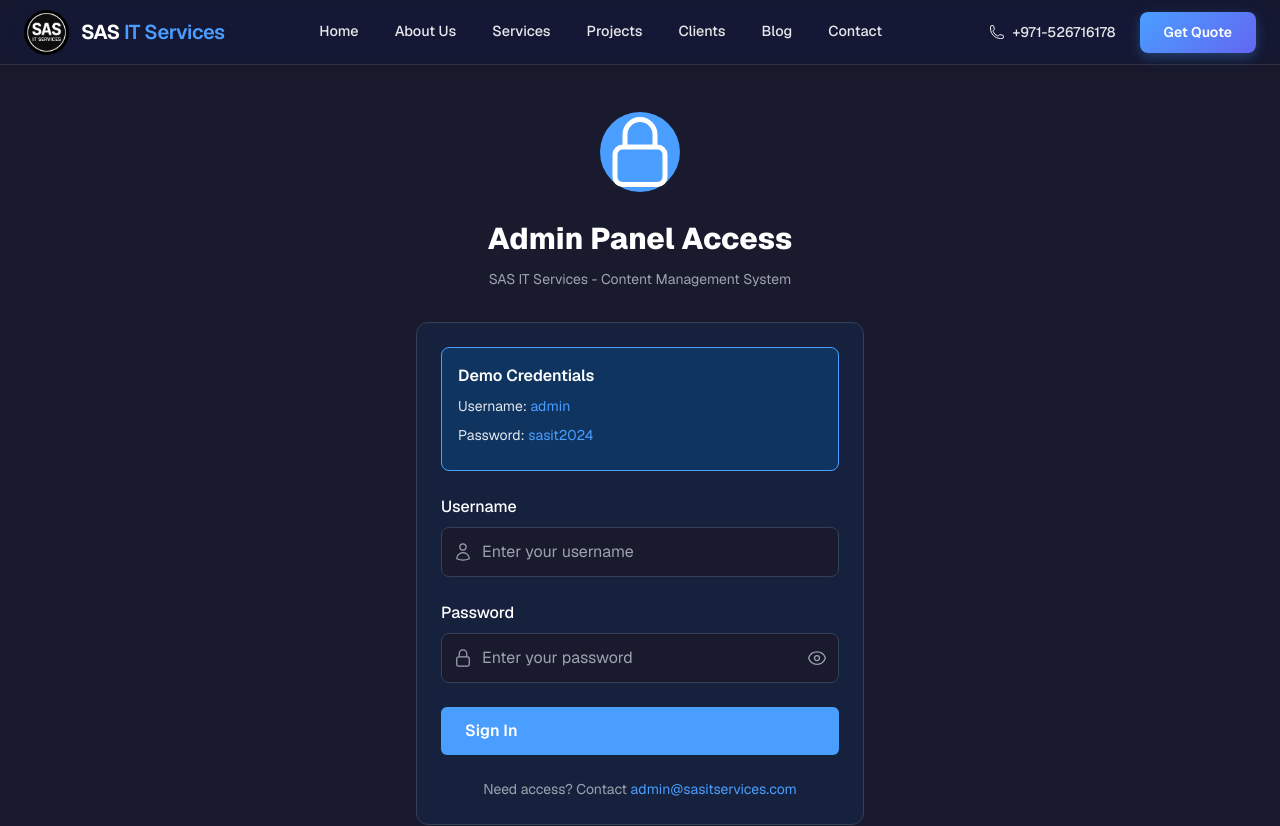
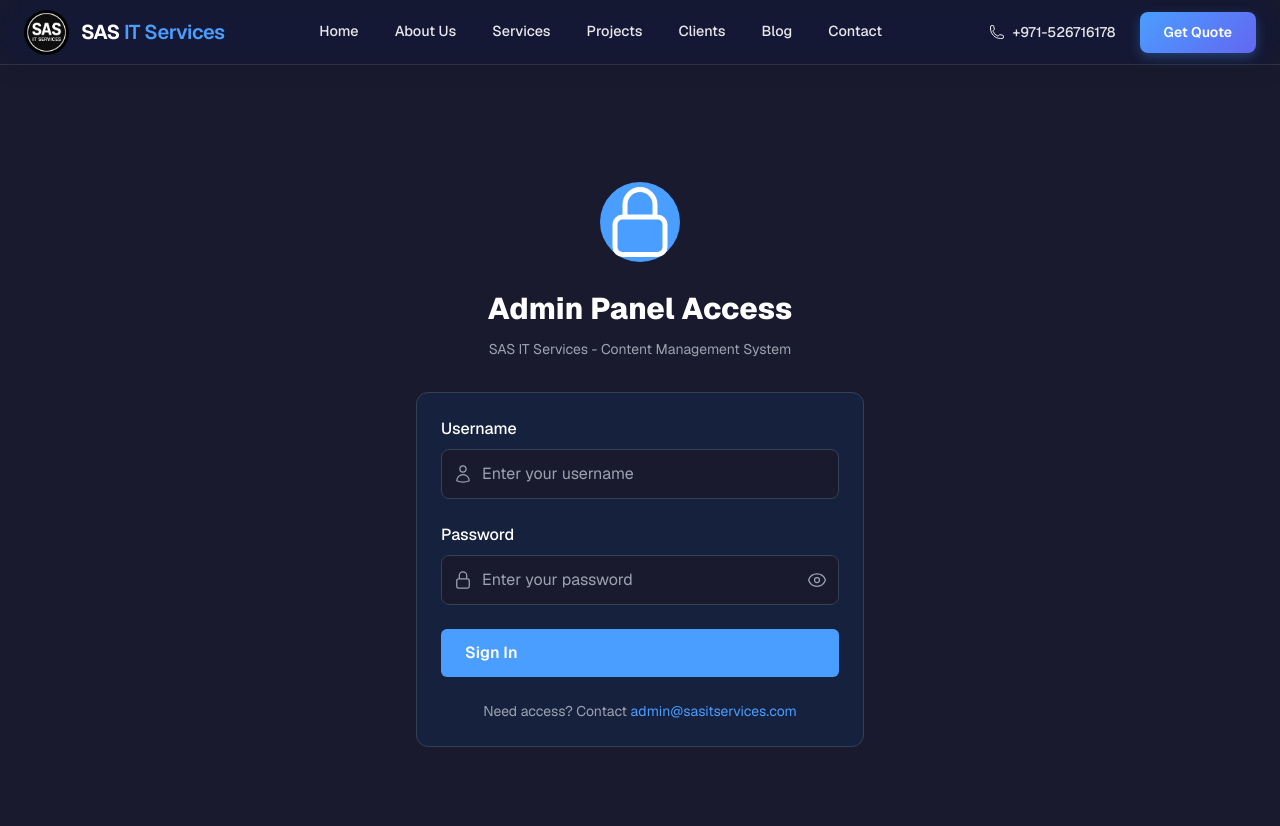
Before and after one commit to sakhawatalir/sas_it_company_uae, a Next.js app: page /admin in a window 1280 px wide. Shown: the top 826 px of the page. Built offline with nearby package versions, Linux system fonts and the light colour scheme.

Commit message:
Remove demo credentials from admin login page

```diff
--- a/src/app/admin/page.tsx
+++ b/src/app/admin/page.tsx
@@ -80,13 +80,6 @@
         </div>
 
         <div className="card">
-          {/* Demo Credentials Info */}
-          <div className="admin-demo">
-            <h3 className="admin-demo-title">Demo Credentials</h3>
-            <p className="admin-demo-text">Username: <span className="admin-demo-accent">admin</span></p>
-            <p className="admin-demo-text">Password: <span className="admin-demo-accent">sasit2024</span></p>
-          </div>
-
           <form onSubmit={handleSubmit} style={{display: 'flex', flexDirection: 'column', gap: '1.5rem'}}>
             {error && (
               <div className="error-message">
```
